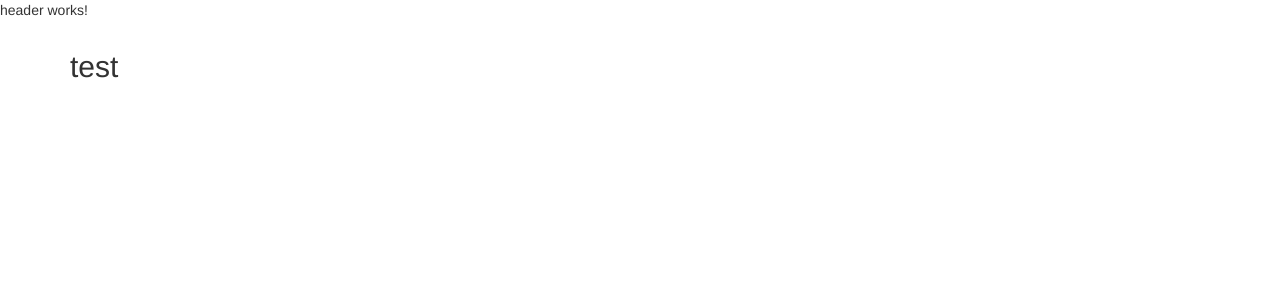
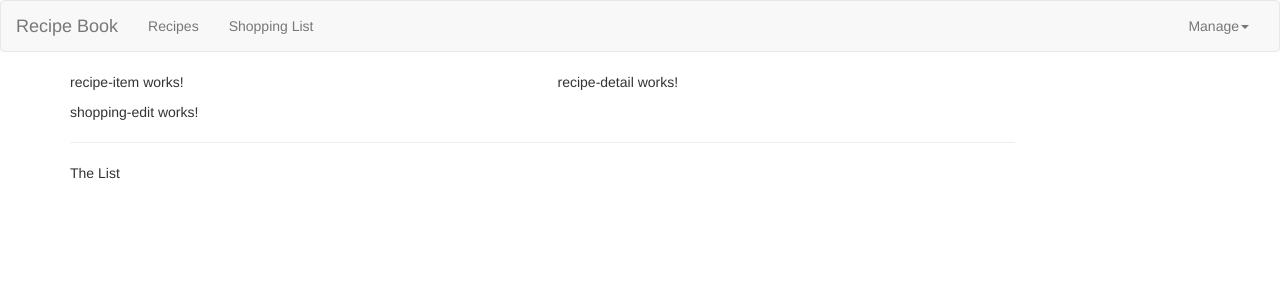
Before and after one commit to ArthurSoftvision1/FoodStore, an Angular app: page / in a window 1280 px wide. Shown: the top 300 px of the page. Built offline with nearby package versions, Linux system fonts and the light colour scheme.

Commit message:
Fix Header Component

```diff
--- a/src/app/app.component.html
+++ b/src/app/app.component.html
@@ -3,7 +3,8 @@
 <div class="container">
   <div class="row">
     <div class="col-md-12">
-      <h2>test</h2>
+      <app-recipes></app-recipes>
+      <app-shopping-list></app-shopping-list>
     </div>
   </div>
 </div>
--- a/src/app/header/header.component.html
+++ b/src/app/header/header.component.html
@@ -1,3 +1,23 @@
-<p>
-  header works!
-</p>
+<nav class="navbar navbar-default">
+  <div class="container-fluid">
+    <div class="navbar-header">
+      <a href="#" class="navbar-brand">Recipe Book</a>
+    </div>
+
+    <div class="collapse navbar-collapse">
+      <ul class="nav navbar-nav">
+        <li><a href="#">Recipes</a></li>
+        <li><a href="#">Shopping List</a></li>
+      </ul>
+      <ul class="nav navbar-nav navbar-right">
+        <li class="dropdown">
+          <a href="#" class="dropdown-toggle" role="button">Manage<span class="caret"></span></a>
+          <ul class="dropdown-menu">
+            <li><a href="#"></a>Save Data</li>
+            <li><a href="#"></a>Fetch Data</li>
+          </ul>
+        </li>
+      </ul>
+    </div>
+  </div>
+</nav>
--- a/src/app/recipes/recipe-list/recipe-list.component.html
+++ b/src/app/recipes/recipe-list/recipe-list.component.html
@@ -1,3 +1 @@
-<p>
-  recipe-list works!
-</p>
+<app-recipe-item></app-recipe-item>
--- a/src/app/recipes/recipes.component.html
+++ b/src/app/recipes/recipes.component.html
@@ -1,3 +1,8 @@
-<p>
-  recipes works!
-</p>
+<div class="row">
+  <div class="col-md-5">
+    <app-recipe-list></app-recipe-list>
+  </div>
+  <div class="col-md-7">
+    <app-recipe-detail></app-recipe-detail>
+  </div>
+</div>
--- a/src/app/shopping-list/shopping-list.component.html
+++ b/src/app/shopping-list/shopping-list.component.html
@@ -1,3 +1,7 @@
-<p>
-  shopping-list works!
-</p>
+<div class="row">
+  <div class="col-xs-10">
+    <app-shopping-edit></app-shopping-edit>
+    <hr>
+    <p>The List</p>
+  </div>
+</div>
```
